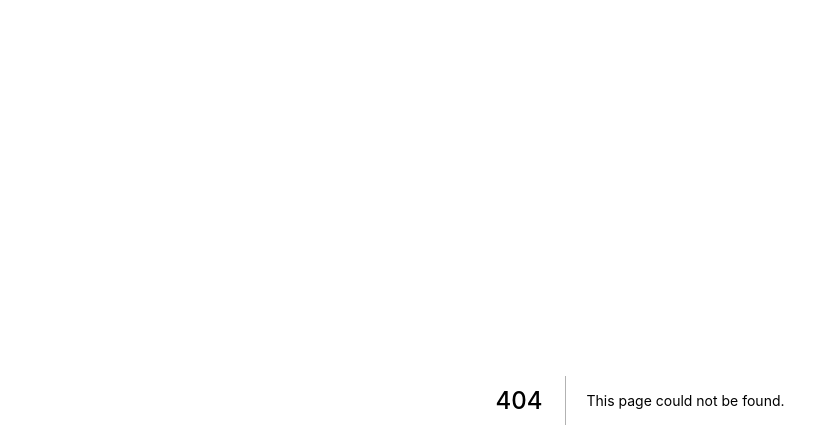
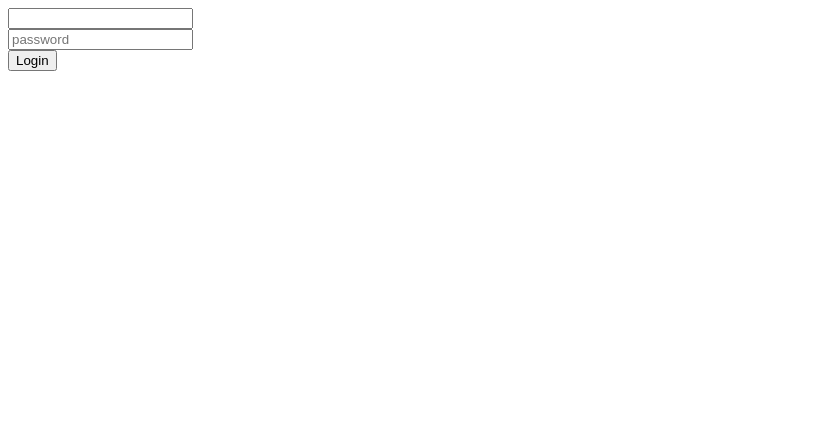
Before and after one commit to adamwjo/instabop, a Next.js app: page /login in a window 1280 px wide. Before the commit this address had no page. Shown: the top 448 px of the page, without its empty margins (0-839 px from the left). Built offline with nearby package versions, Linux system fonts and the light colour scheme.

Commit message:
created a route for the login and a basic login form

```diff
--- a/components/login_form/LoginForm.jsx
+++ b/components/login_form/LoginForm.jsx
@@ -1,7 +1,28 @@
 import React from 'react'
+class LoginForm extends React.Component {
+  state = {
+    email: '',
+    password: ''
+  }
 
-export default function LoginForm() {
-  return (
-    <div>LoginForm</div>
-  )
+  handleChange = e => {
+    this.setState({[e.target.name]: e.target.value});
+  }
+
+  handleSubmit = e => {
+    e.preventDefault();
+    console.log(this.state)
+  }
+
+  render() {
+    return (
+      <form onSubmit={this.handleSubmit}>
+        <div><input type="email" name="email" placehoder="email" onChange={this.handleChange}/></div>
+        <div><input type="password" name="password" placeholder="password" onChange={this.handleChange}/></div>
+        <button type="submit">Login</button>
+      </form>
+    )
+  }
 }
+
+export default LoginForm
--- /dev/null
+++ b/pages/login.jsx
@@ -0,0 +1,7 @@
+import LoginForm from "../components/login_form/LoginForm"
+
+export default function Login () {
+    return (
+        <LoginForm/>
+    )
+}
```
Also changed, not shown: pages/_app.jsx (renamed from pages/_app.js), pages/index.jsx (renamed from pages/index.js), 1 other file (tests, documents, lock files or other folders).
